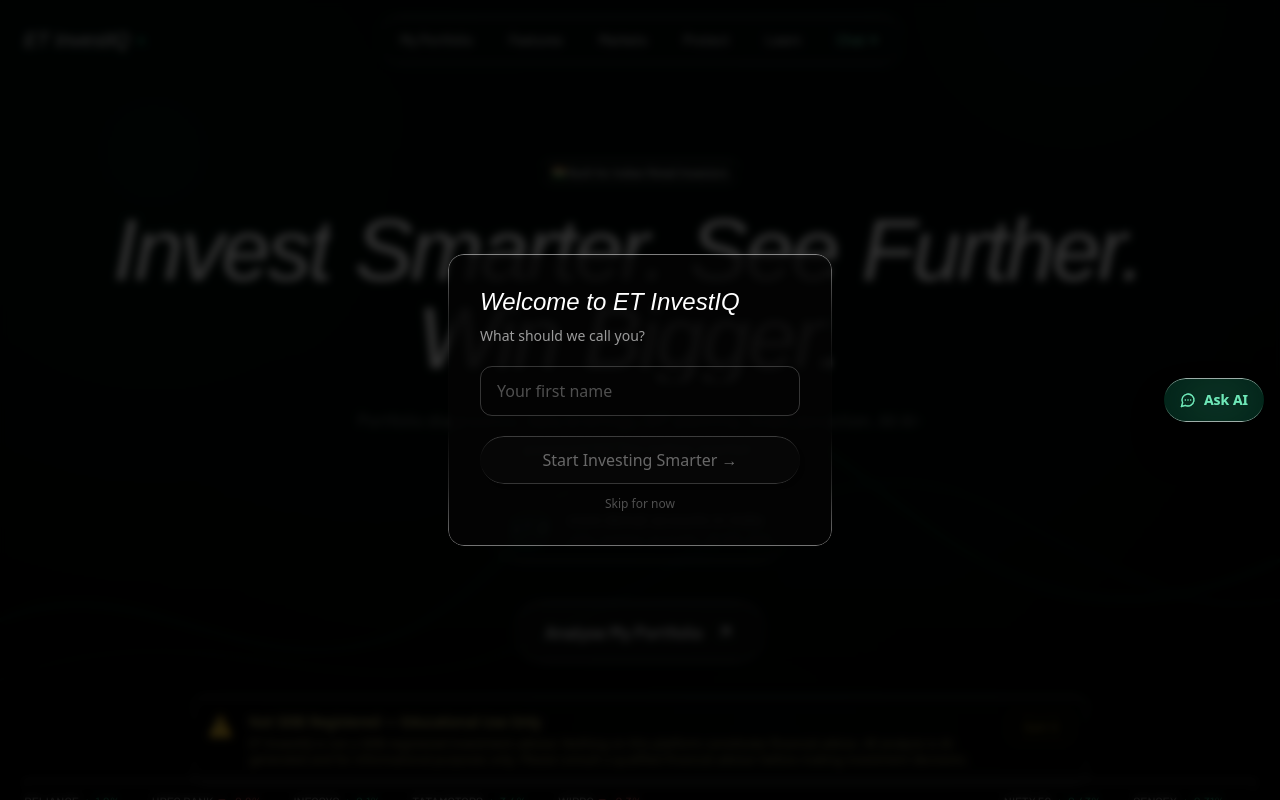
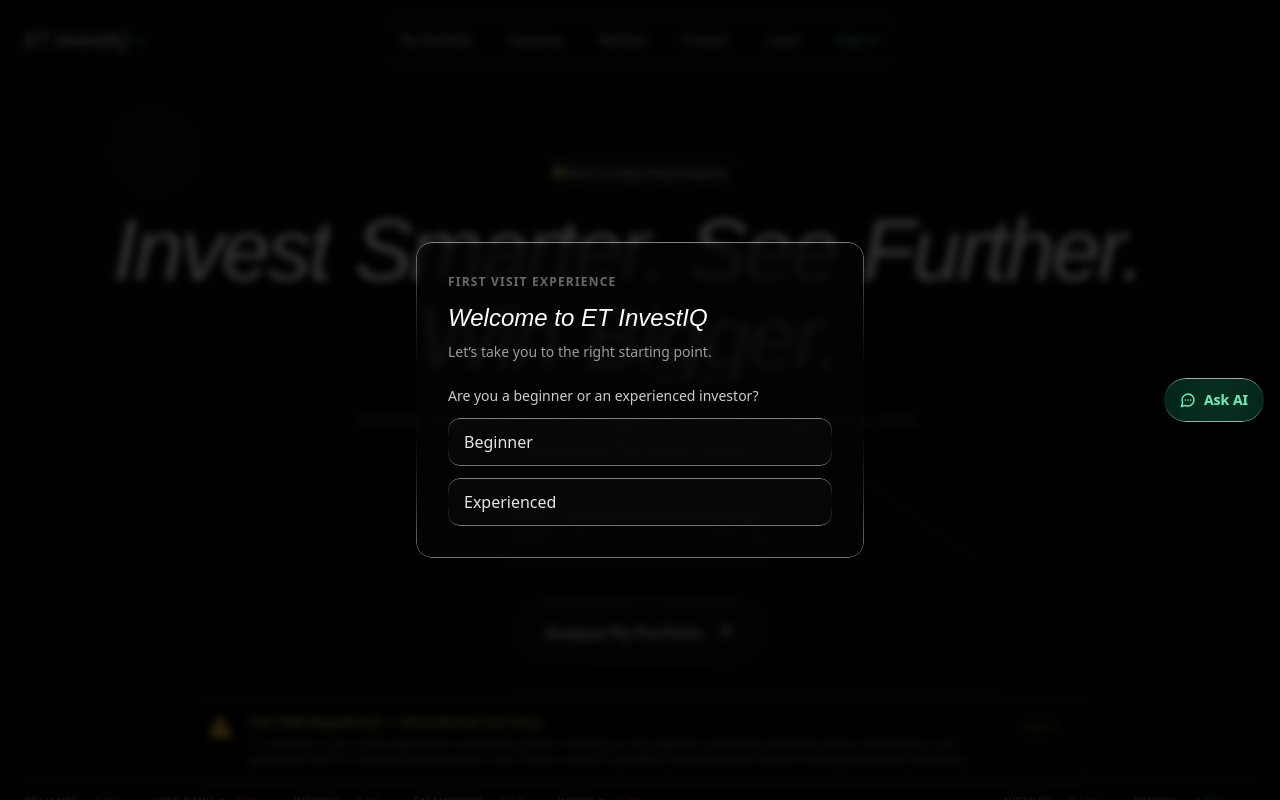
Before and after one commit to Yasaswini-ch/ET-InvestIQ, a Next.js app: page / in a window 1280 px wide. Shown: the top 800 px of the page. Built offline with nearby package versions, Linux system fonts and the light colour scheme; a web font is replaced by a local one.

Commit message:
fix: restore onboarding and dev startup

```diff
--- a/components/NameCaptureModal.tsx
+++ b/components/NameCaptureModal.tsx
@@ -1,15 +1,22 @@
 "use client";
 
 import { useEffect, useState } from "react";
-import { setInvestorName } from "@/lib/investor";
+import { useRouter } from "next/navigation";
+
+type InvestorStage = "beginner" | "experienced" | null;
+type PortfolioState = "yes" | "no" | null;
+
+const ONBOARDING_KEY = "investor_onboarding_completed";
 
 export default function NameCaptureModal() {
+  const router = useRouter();
   const [show, setShow] = useState(false);
-  const [name, setName] = useState("");
+  const [stage, setStage] = useState<InvestorStage>(null);
+  const [portfolioState, setPortfolioState] = useState<PortfolioState>(null);
 
   useEffect(() => {
     try {
-      if (!localStorage.getItem("investor_name")) {
+      if (!localStorage.getItem(ONBOARDING_KEY)) {
         setShow(true);
       }
     } catch {
@@ -17,42 +24,85 @@
     }
   }, []);
 
-  const save = () => {
-    const trimmed = name.trim();
-    if (!trimmed) return;
-    setInvestorName(trimmed);
+  const completeAndRoute = (
+    href: "/newbies" | "/radar" | "/xray",
+    nextStage: InvestorStage,
+    nextPortfolioState: PortfolioState
+  ) => {
+    try {
+      localStorage.setItem(ONBOARDING_KEY, "1");
+      if (nextStage) localStorage.setItem("investor_stage", nextStage);
+      if (nextPortfolioState) localStorage.setItem("portfolio_uploaded", nextPortfolioState);
+    } catch {
+      // Ignore storage failures.
+    }
+
     setShow(false);
+    router.push(href);
+  };
+
+  const handleStageSelect = (nextStage: InvestorStage) => {
+    if (!nextStage) return;
+    setStage(nextStage);
+    if (nextStage === "beginner") {
+      completeAndRoute("/newbies", nextStage, null);
+    }
+  };
+
+  const handlePortfolioSelect = (nextState: PortfolioState) => {
+    if (!nextState) return;
+    setPortfolioState(nextState);
+    completeAndRoute(nextState === "yes" ? "/xray" : "/radar", "experienced", nextState);
   };
 
   if (!show) return null;
 
   return (
     <div className="fixed inset-0 z-[60] bg-black/80 backdrop-blur-sm flex items-center justify-center px-4">
-      <div className="liquid-glass rounded-2xl p-8 max-w-sm w-full border border-white/10">
+      <div className="liquid-glass rounded-2xl p-8 max-w-md w-full border border-white/10">
+        <p className="text-white/40 text-xs font-bold uppercase tracking-widest mb-3">
+          First visit experience
+        </p>
         <h2 className="font-heading italic text-2xl text-white">Welcome to ET InvestIQ</h2>
-        <p className="text-white/60 text-sm mt-2">What should we call you?</p>
+        <p className="text-white/60 text-sm mt-2">
+          Let’s take you to the right starting point.
+        </p>
 
-        <input
-          value={name}
-          onChange={(event) => setName(event.target.value)}
-          placeholder="Your first name"
-          className="mt-5 w-full bg-transparent border border-white/20 rounded-xl px-4 py-3 text-white placeholder:text-white/30 outline-none focus:border-white/40 transition"
-        />
-
+        {!stage ? (
+          <div className="mt-6 space-y-3">
+            <p className="text-white/80 text-sm font-medium">Are you a beginner or an experienced investor?</p>
             <button
-          onClick={save}
-          disabled={!name.trim()}
-          className="mt-5 liquid-glass-strong rounded-full px-8 py-3 text-white w-full disabled:opacity-40 disabled:cursor-not-allowed"
+              onClick={() => handleStageSelect("beginner")}
+              className="w-full liquid-glass rounded-xl px-4 py-3 text-left text-white/90 hover:text-white border border-white/10 hover:border-emerald-500/30 transition-colors"
             >
-          Start Investing Smarter →
+              Beginner
             </button>
-
             <button
-          onClick={() => setShow(false)}
-          className="mt-3 w-full text-center text-white/30 text-xs hover:text-white/60 transition-colors"
+              onClick={() => setStage("experienced")}
+              className="w-full liquid-glass rounded-xl px-4 py-3 text-left text-white/90 hover:text-white border border-white/10 hover:border-emerald-500/30 transition-colors"
             >
-          Skip for now
+              Experienced
             </button>
+          </div>
+        ) : (
+          <div className="mt-6 space-y-3">
+            <p className="text-white/80 text-sm font-medium">
+              Have you uploaded your portfolio?
+            </p>
+            <button
+              onClick={() => handlePortfolioSelect("yes")}
+              className="w-full liquid-glass rounded-xl px-4 py-3 text-left text-white/90 hover:text-white border border-white/10 hover:border-emerald-500/30 transition-colors"
+            >
+              Yes, I have uploaded it
+            </button>
+            <button
+              onClick={() => handlePortfolioSelect("no")}
+              className="w-full liquid-glass rounded-xl px-4 py-3 text-left text-white/90 hover:text-white border border-white/10 hover:border-emerald-500/30 transition-colors"
+            >
+              Not yet
+            </button>
+          </div>
+        )}
       </div>
     </div>
   );
--- a/package.json
+++ b/package.json
@@ -3,7 +3,7 @@
   "version": "0.1.0",
   "private": true,
   "scripts": {
-    "dev": "next dev --turbo",
+    "dev": "next dev",
     "build": "next build",
     "start": "next start",
     "lint": "next lint"
```
Also changed, not shown: 1 other file (tests, documents, lock files or other folders). Lines whose indentation alone changed are shown as unchanged.
